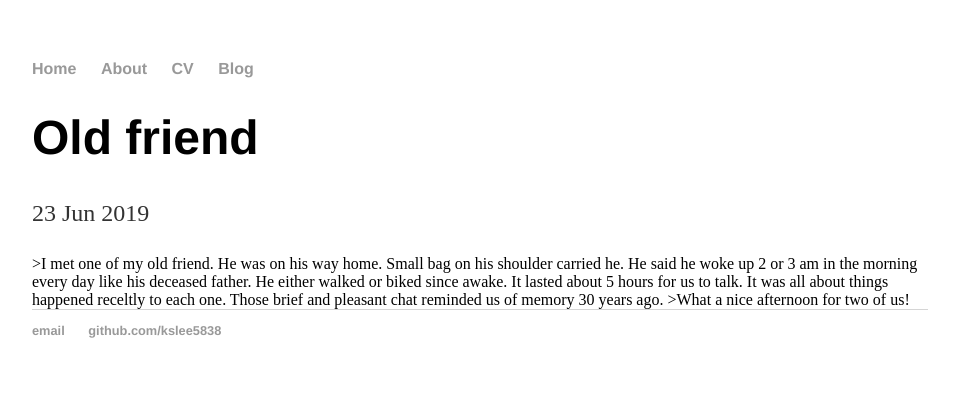
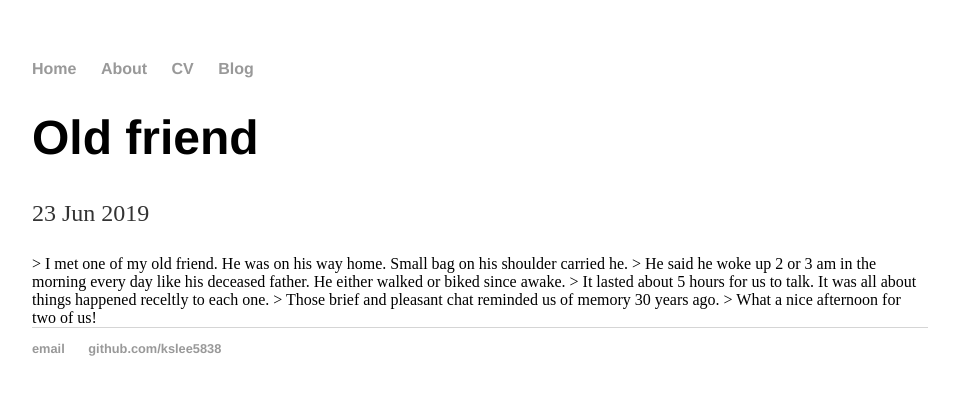
Before and after one commit to kslee5838/kslee5838.github.io, a Jekyll site: the page built from _posts/2019-06-23-met-old-friend.html, in a window 1280 px wide. Shown: the top 395 px of the page, without its empty margins (160-1119 px from the left). Built offline with Jekyll 4.4.1, drawn with Linux system fonts in a browser that asks for light colours.

```diff
--- a/_posts/2019-06-23-met-old-friend.html
+++ b/_posts/2019-06-23-met-old-friend.html
@@ -4,8 +4,8 @@
 date: 2019-06-23
 ---
 
->I met one of my old friend. He was on his way home. Small bag on his shoulder carried he.
-He said he woke up 2 or 3 am in the morning every day like his deceased father. He either walked or biked since awake.
-It lasted about 5 hours for us to talk. It was all about things happened receltly to each one.
-Those brief and pleasant chat reminded us of memory 30 years ago.
->What a nice afternoon for two of us!
+> I met one of my old friend. He was on his way home. Small bag on his shoulder carried he.
+> He said he woke up 2 or 3 am in the morning every day like his deceased father. He either walked or biked since awake.
+> It lasted about 5 hours for us to talk. It was all about things happened receltly to each one.
+> Those brief and pleasant chat reminded us of memory 30 years ago.
+> What a nice afternoon for two of us!
```
